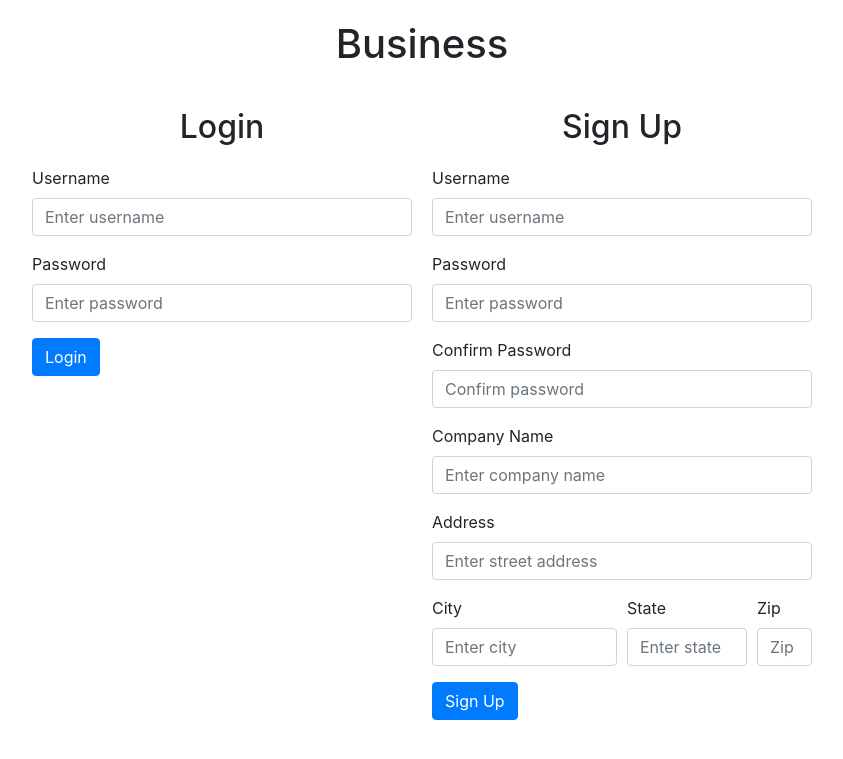
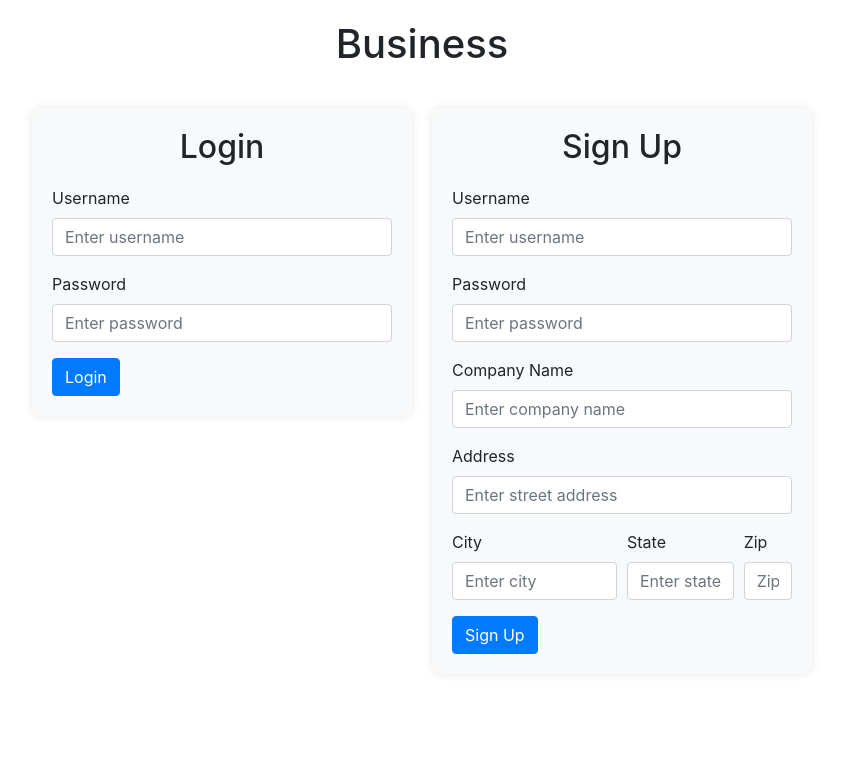
Before and after one commit to mlh2rtk/CS4750_Final, a PHP site: page /pages/business_signup.php in a window 1280 px wide. Shown: the top 759 px of the page, without its empty margins (218-1061 px from the left). Run offline with PHP 8.4, Linux system fonts and the light colour scheme; some libraries are stand-ins or nearby versions.

Commit message:
Aesthetic updates to Business signup/login page

```diff
--- a/pages/business_signup.php
+++ b/pages/business_signup.php
@@ -3,7 +3,7 @@
 <head>
     <meta charset="UTF-8">
     <meta name="viewport" content="width=device-width, initial-scale=1.0">
-<title>Login and Signup Forms</title>
+    <title>Business Login and Signup Forms</title>
     <link href="https://stackpath.bootstrapcdn.com/bootstrap/4.5.2/css/bootstrap.min.css" rel="stylesheet">
     <style>
         body {
@@ -19,6 +19,10 @@
             max-width: 400px;
             width: 100%;
             margin: 20px auto;
+            padding: 20px;
+            border-radius: 10px;
+            background-color: #f8f9fa; /* Light gray background */
+            box-shadow: 0 0 10px rgba(0, 0, 0, 0.1); /* Soft shadow */
         }
         .form-title {
             text-align: center;
@@ -38,6 +42,16 @@
     </style>
 </head>
 <body>
+
+<!-- Inside the <body> tag of login.php -->
+<?php
+// Check if an error message exists in the URL query string
+if(isset($_GET['error']) && $_GET['error'] === 'incorrect_credentials') {
+    // Display an alert to the user indicating incorrect password
+    echo '<script>alert("Incorrect credentials. Please try again.");</script>';
+}
+?>
+
 <h1 class="form-title">Business</h1>
 
 <div class="form-section">
@@ -66,10 +80,6 @@
             <div class="form-group">
                 <label for="signupPassword">Password</label>
                 <input type="password" class="form-control" id="signupPassword" placeholder="Enter password" required>
-                </div>
-                <div class="form-group">
-                    <label for="confirmPassword">Confirm Password</label>
-                    <input type="password" class="form-control" id="confirmPassword" placeholder="Confirm password" required>
             </div>
             <div class="form-group">
                 <label for="companyName">Company Name</label>
```
Lines whose indentation alone changed are shown as unchanged.
